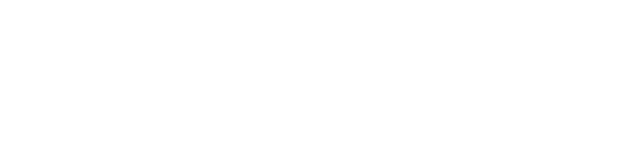
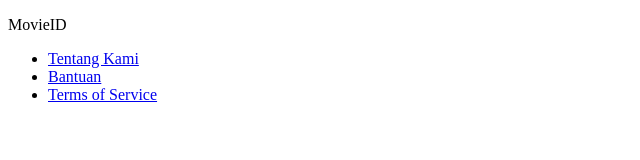
Before and after one commit to akbarhlubis/Projek1_J5, a plain HTML site: page index.html in a window 1280 px wide. Shown: the whole page, without its empty margins (0-640 px from the left). Drawn offline with Linux system fonts and the light colour scheme.

Commit message:
Update index.html

```diff
--- a/index.html
+++ b/index.html
@@ -10,4 +10,19 @@
 <body>
 
 </body>
+
+   <!--FOOTER-->
+<footer>
+    <div class="container">
+      <div class="container-footer"><p>MovieID</p></div>
+      <div class="footer-list">
+      <ul>
+        <li><a href="#">Tentang Kami</a></li>
+        <li><a href="#">Bantuan</a></li>
+        <li><a href="#">Terms of Service</a></li>
+      </ul>
+      </div>
+    </div>
+  </footer>
+
 </html>
```
